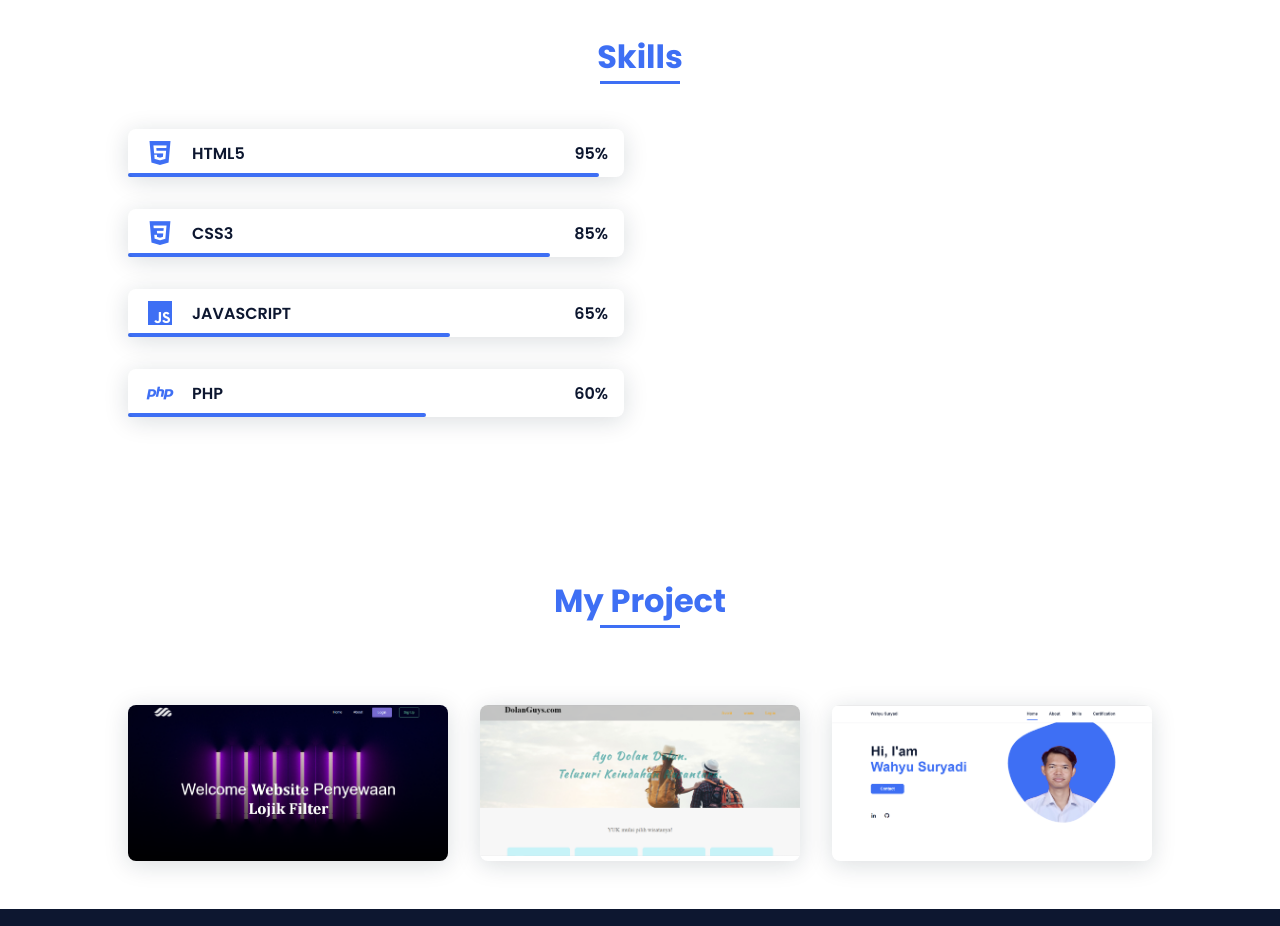
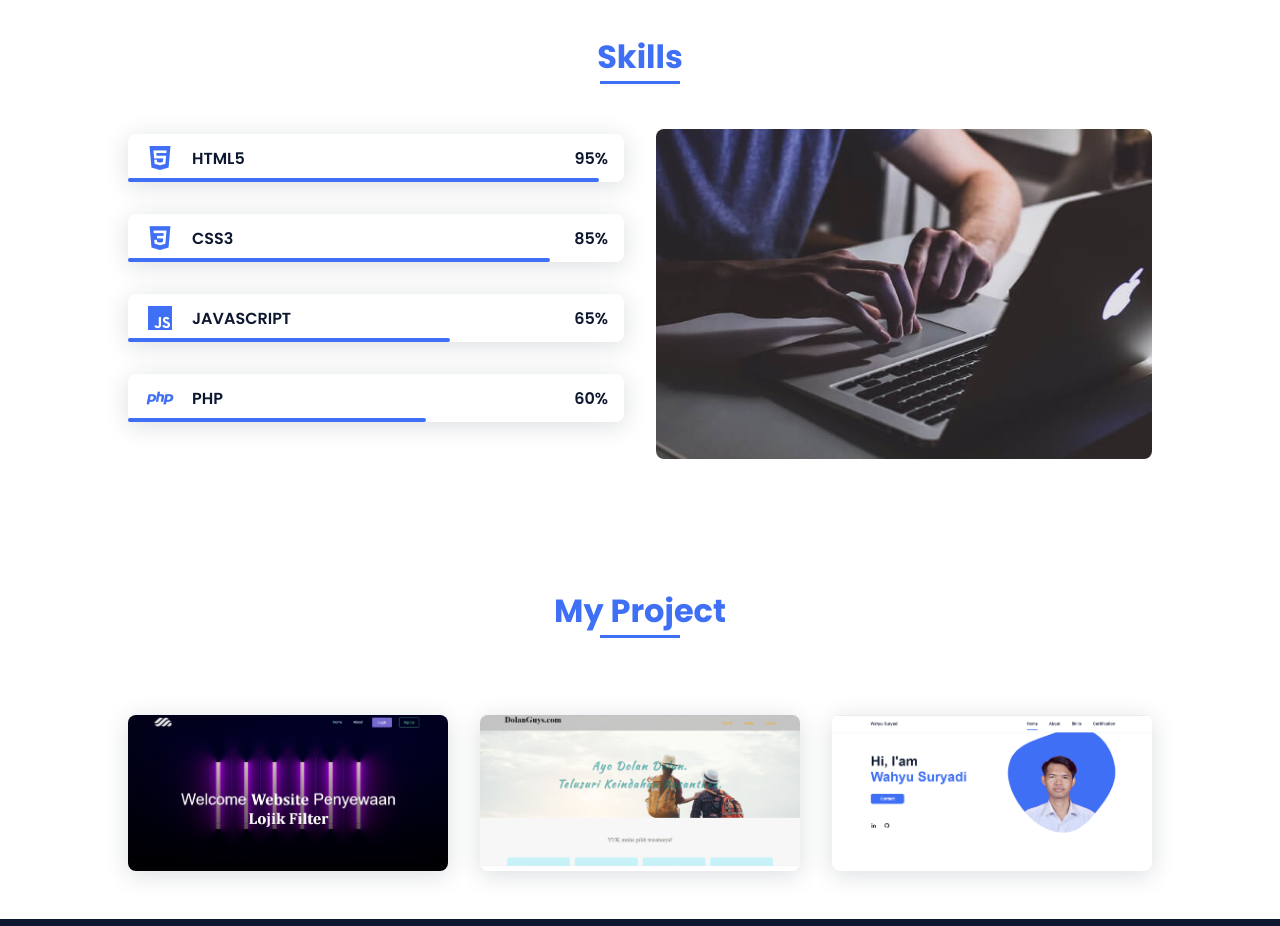
Before and after one commit to wsuryadi0012/myportfolio, a plain HTML site: page index.html in a window 1280 px wide. Shown: the part 1220-2146 px from the top of the page. Drawn offline with nearby package versions, Linux system fonts and the light colour scheme.

Commit message:
Update index.html

```diff
--- a/index.html
+++ b/index.html
@@ -164,7 +164,7 @@
           </div>
 
           <div>
-            <img src="assets/img/work3.jpg" alt="" class="skills__img" />
+            <img src="work3.jpg" alt="" class="skills__img" />
           </div>
         </div>
       </section>
```
